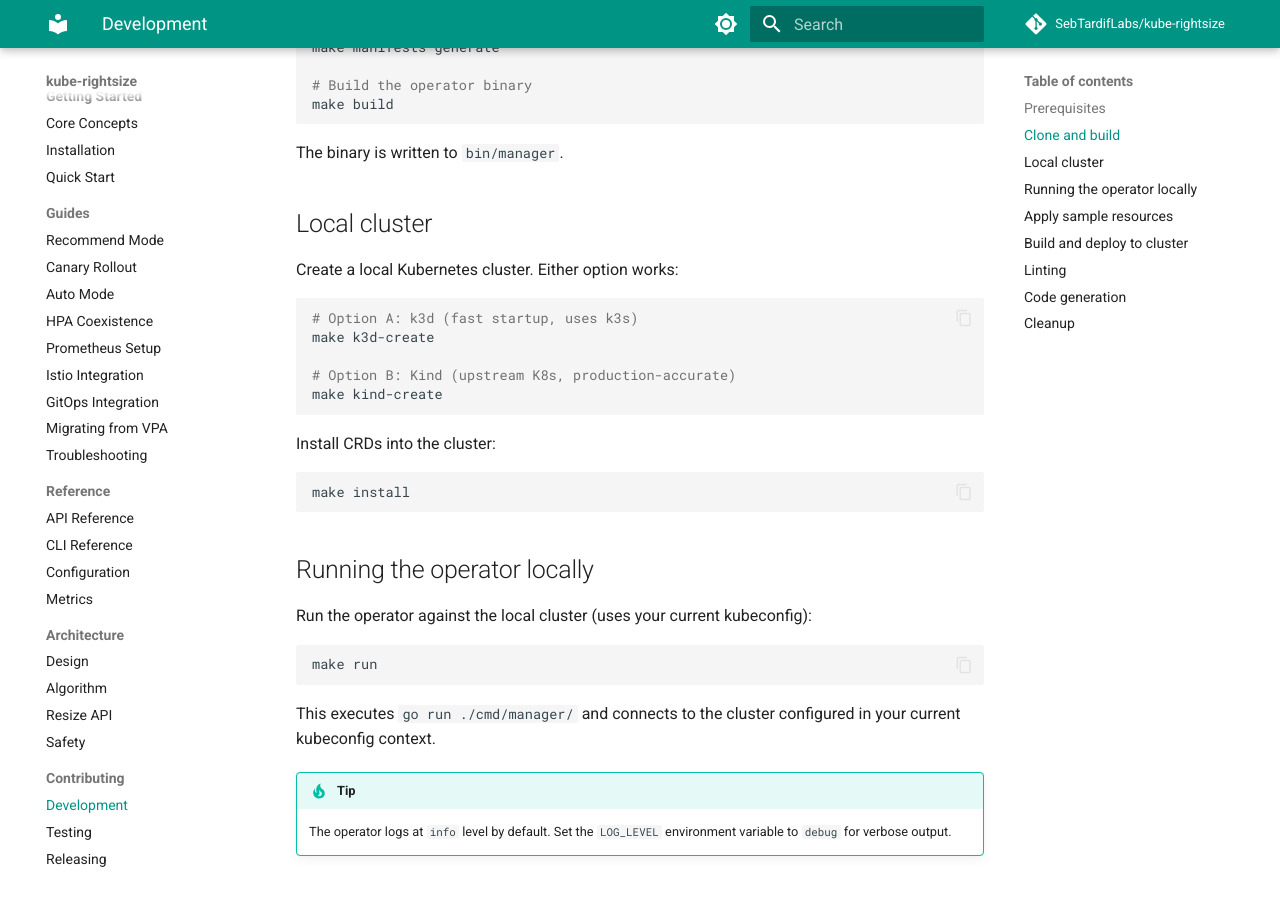
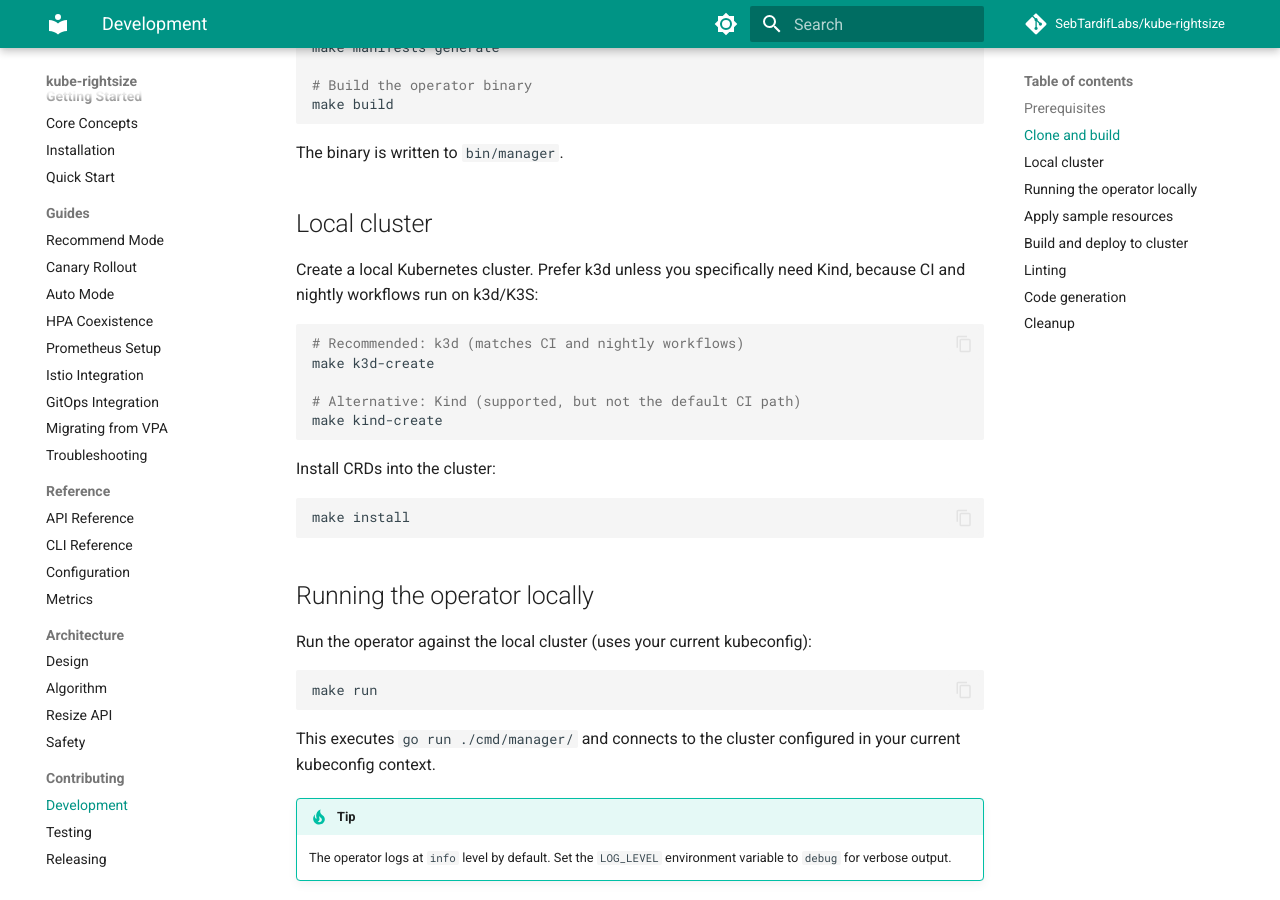
Before and after one commit to attune-io/attune, an MkDocs documentation site: the page built from docs/contributing/development.md, in a window 1280 px wide and 900 px high, scrolled down 751 px. Built offline with MkDocs 1.6.1 and Material for MkDocs 9.7.7, drawn with Linux system fonts in a browser that asks for light colours; comment, search, counter and statistics services are not loaded.

Commit message:
docs: steer contributors toward the CI-matching k3d path
Signed-off-by: Sebastien Tardif <sebtardif@ncf.ca>

````diff
--- a/docs/contributing/development.md
+++ b/docs/contributing/development.md
@@ -27,13 +27,14 @@
 
 ## Local cluster
 
-Create a local Kubernetes cluster. Either option works:
+Create a local Kubernetes cluster. Prefer k3d unless you specifically need Kind,
+because CI and nightly workflows run on k3d/K3S:
 
 ```bash
-# Option A: k3d (fast startup, uses k3s)
+# Recommended: k3d (matches CI and nightly workflows)
 make k3d-create
 
-# Option B: Kind (upstream K8s, production-accurate)
+# Alternative: Kind (supported, but not the default CI path)
 make kind-create
 ```
 
````
Also changed, not shown: CONTRIBUTING.md (+2 -2 lines), docs/contributing/testing.md (+2 -2 lines).
